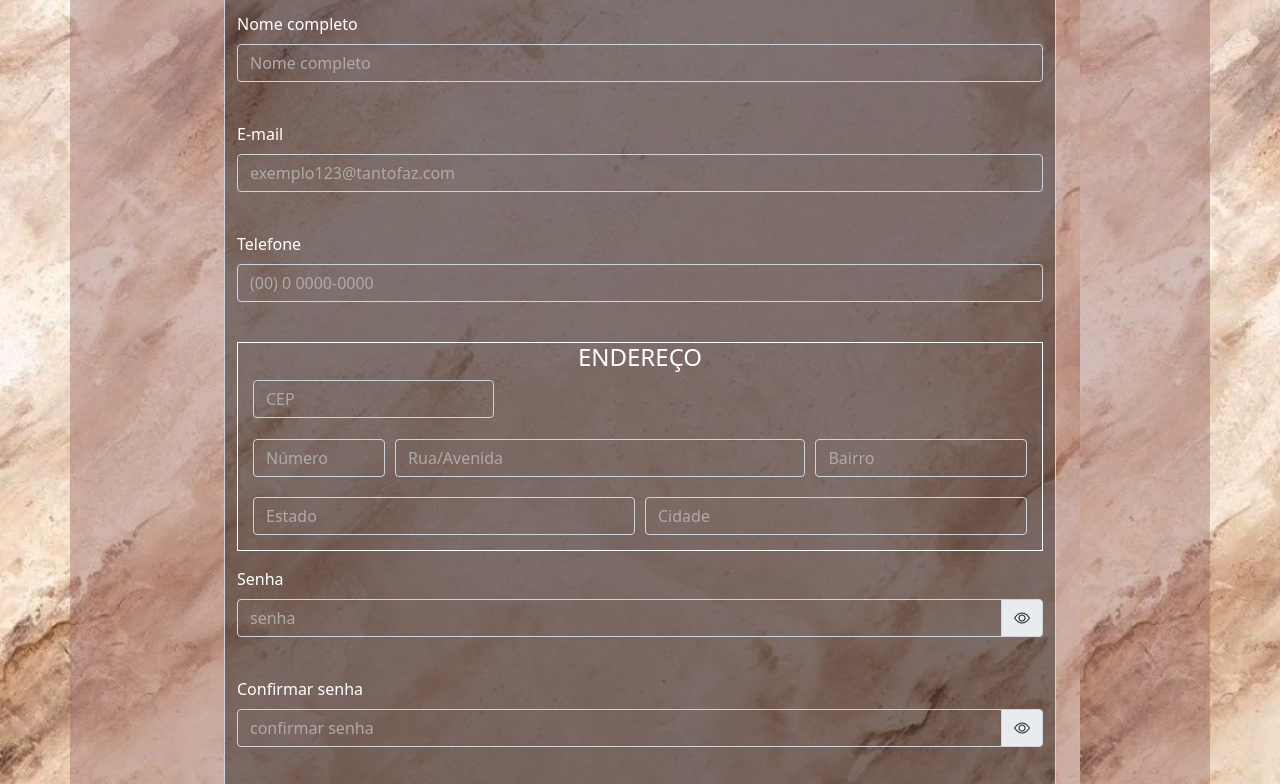
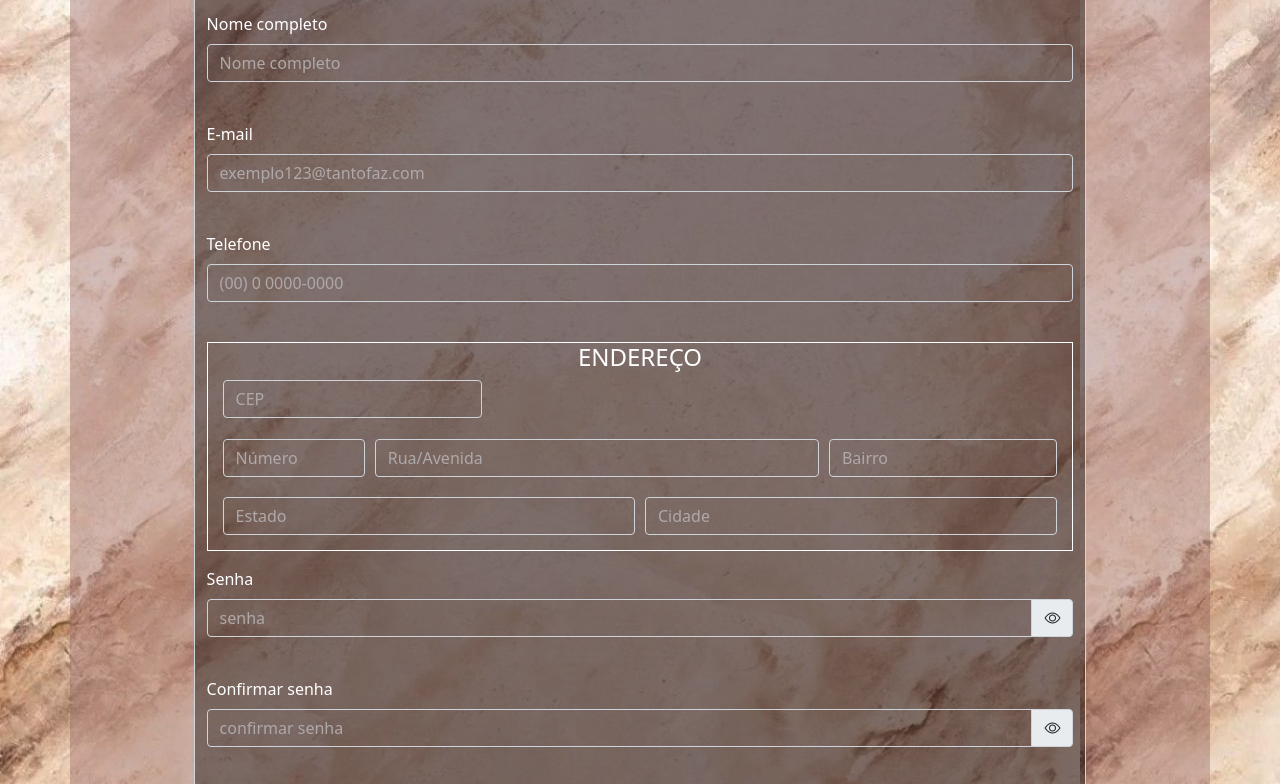
Before and after one commit to Izabelleavena/Trabalho-uvv-formulario, a plain HTML site: page index.html in a window 1280 px wide. Shown: the part 177-961 px from the top of the page. Drawn offline with nearby package versions, Linux system fonts and the light colour scheme.

Commit message:
Update style.css

```diff
--- a/style.css
+++ b/style.css
@@ -48,7 +48,8 @@ background-color:  rgba(0, 0, 0, 0.4);
    align-items: center;
    justify-content: center;
    margin-top: 30px;
-   padding: 50px;
+   padding-top: 50px;
+   padding-bottom: 50px;
 
 }
 
```
